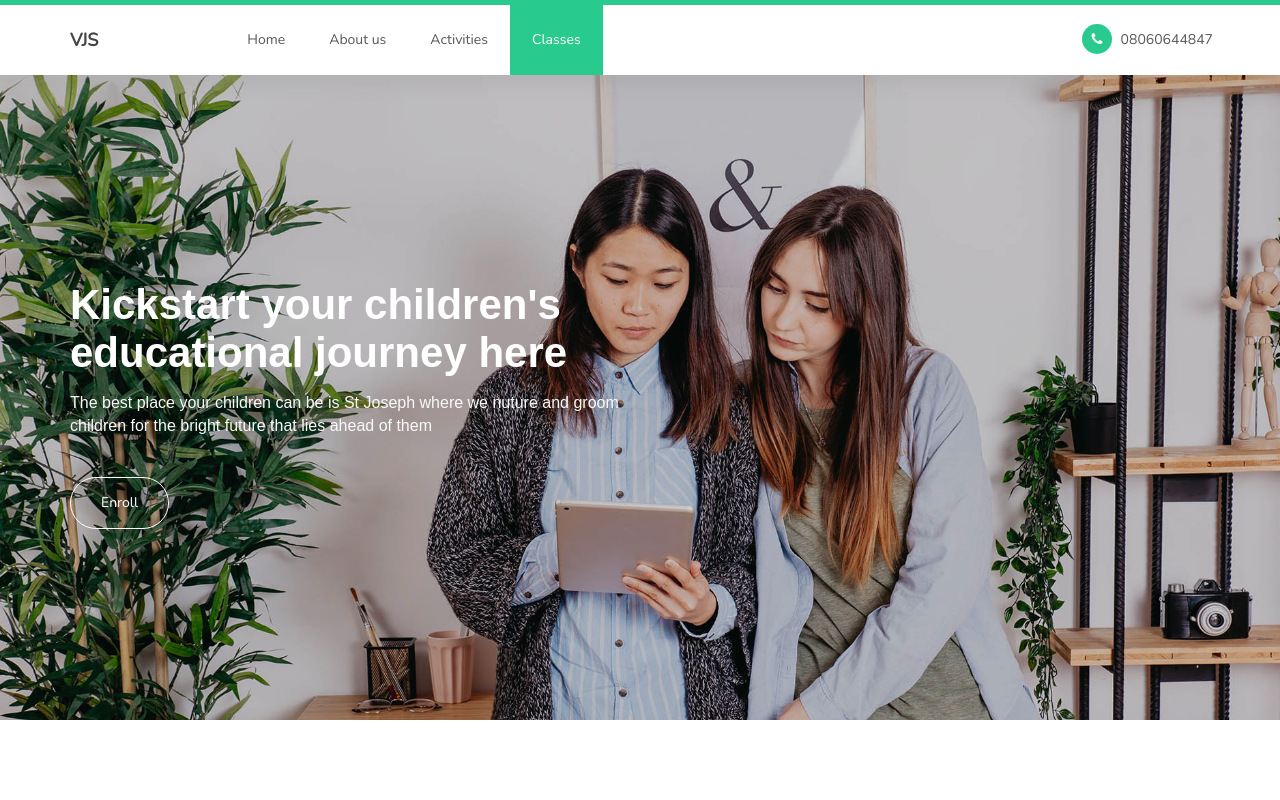
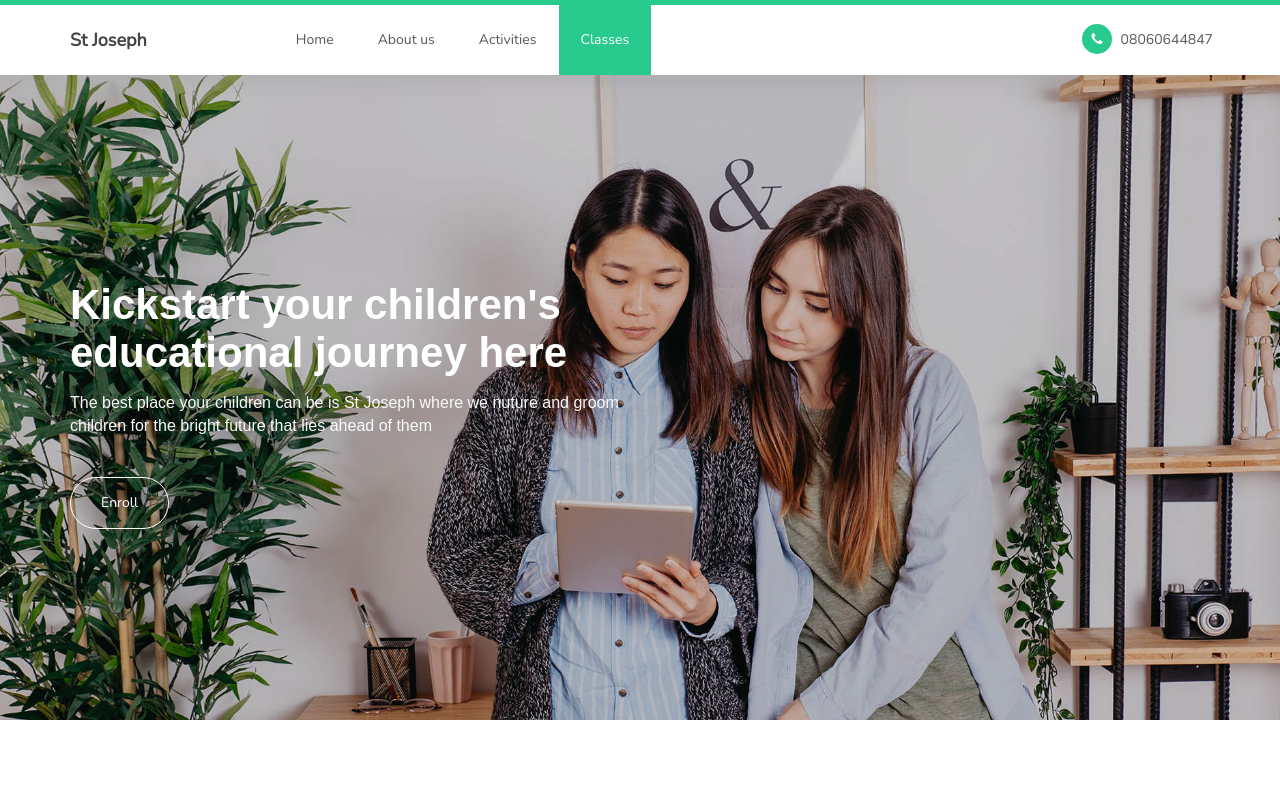
Before and after one commit to stjosephiseyin/Stjosephiseyin, a plain HTML site: page index.html in a window 1280 px wide. Shown: the top 800 px of the page. Drawn offline with nearby package versions, Linux system fonts and the light colour scheme; a web font is replaced by a local one.

Commit message:
Update index.html

```diff
--- a/index.html
+++ b/index.html
@@ -50,7 +50,7 @@ https://templatemo.com/tm-516-known
                     </button>
 
                     <!-- lOGO TEXT HERE -->
-                    <a href="#" class="navbar-brand">VJS</a>
+                    <a href="#" class="navbar-brand">St Joseph</a>
                </div>
 
                <!-- MENU LINKS -->
```
